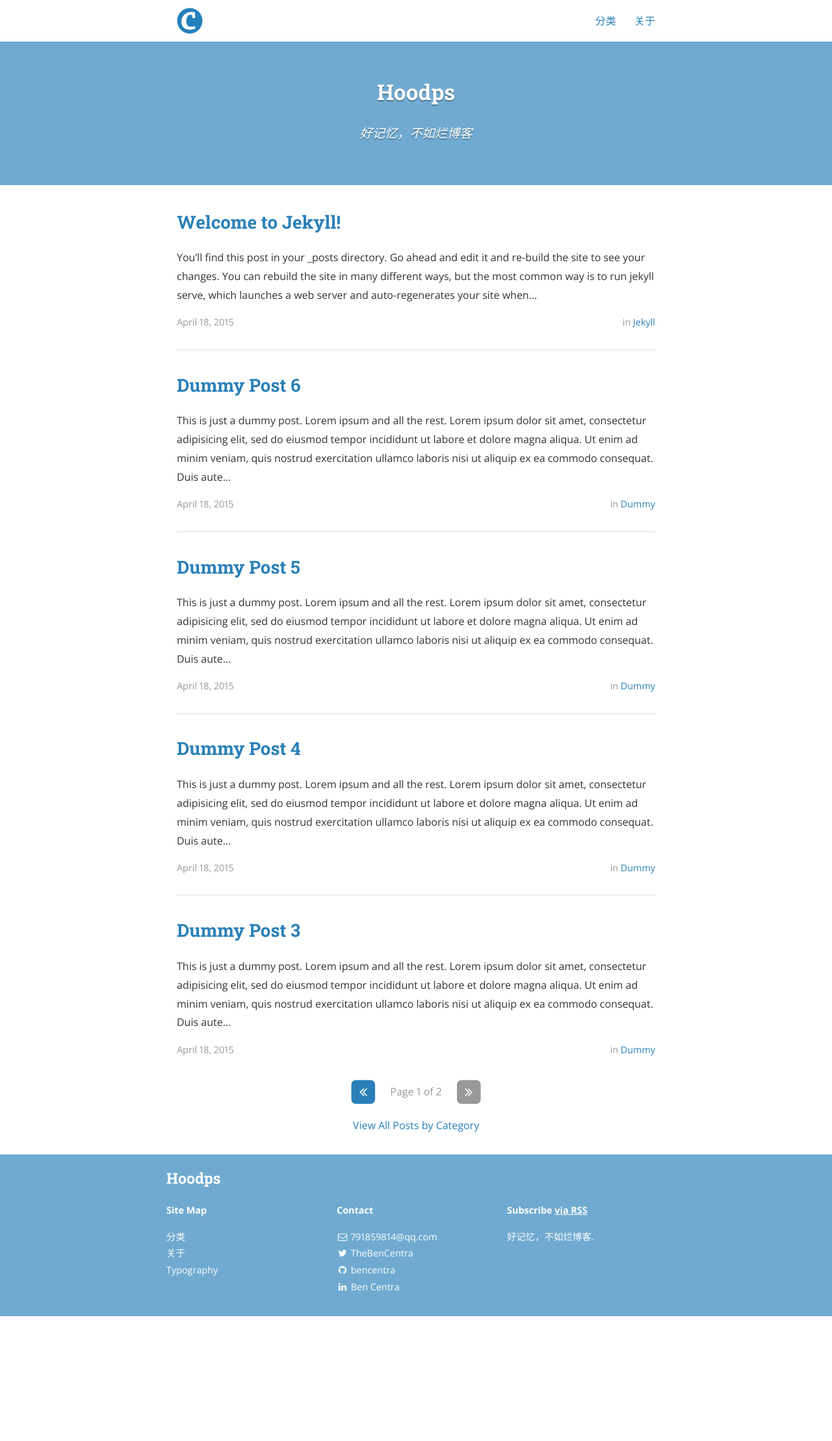
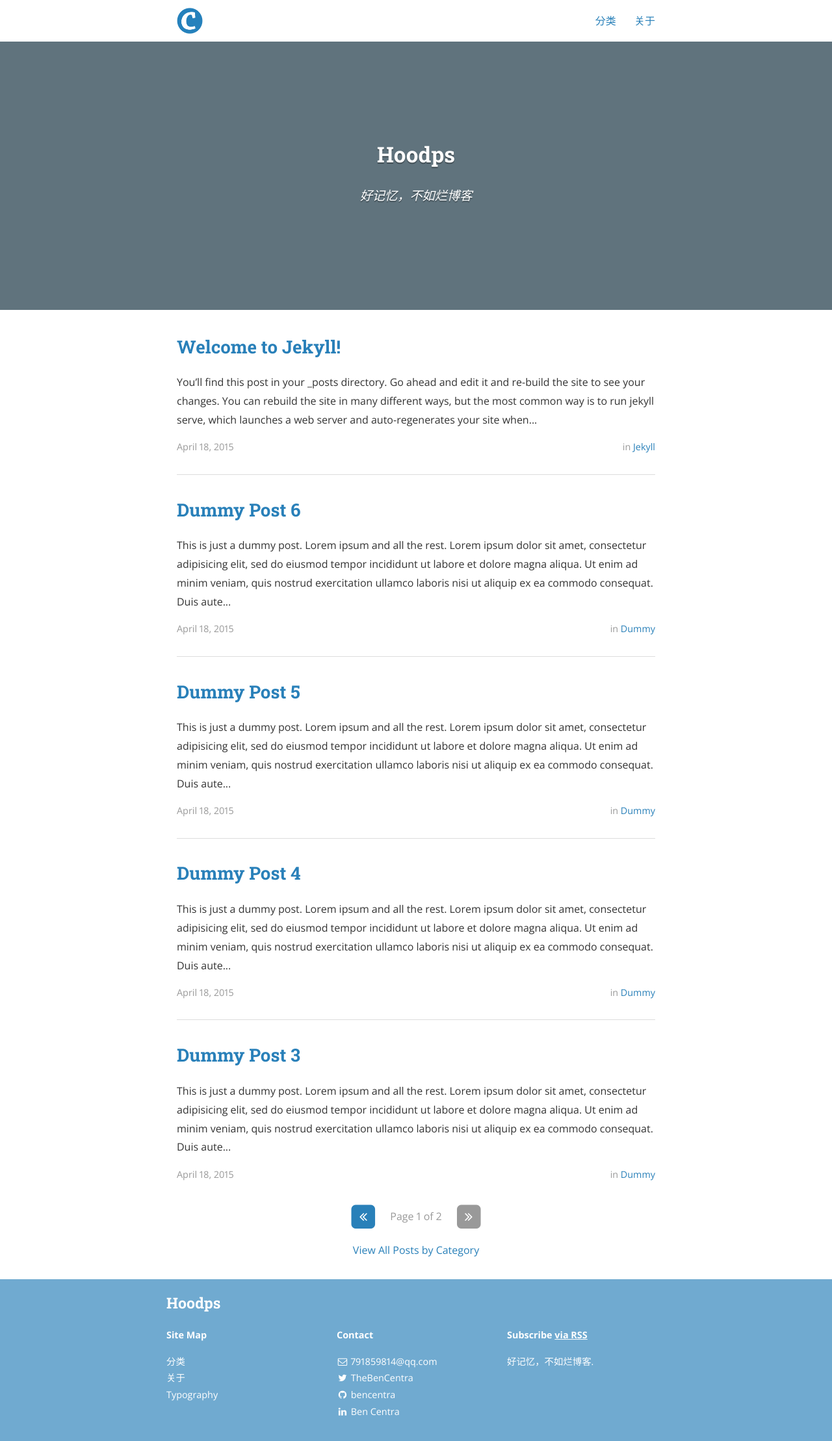
Before and after one commit to Hoodps/myblog, a Jekyll site: the page built from index.html, in a window 1280 px wide. Shown: the whole page at 65% size. Built offline with Jekyll 4.4.1, drawn with Linux system fonts in a browser that asks for light colours; nearby versions of some CDN libraries; the list of posts is cut into pages by our own code; a style sheet for code colours, icons or effects is not loaded; before the commit the page ends 2026 px from its top, so only the background shows below that.

Commit message:
first post

```diff
--- a/_config.yml
+++ b/_config.yml
@@ -21,6 +21,7 @@
 url: "http://hoodps.github.io" # the base hostname & protocol for your site
 cover: "assets/header_image.jpg"
 logo: "assets/logo.png"
+theme_color: "#78909c"
 
 # Build settings
 markdown: kramdown
```
